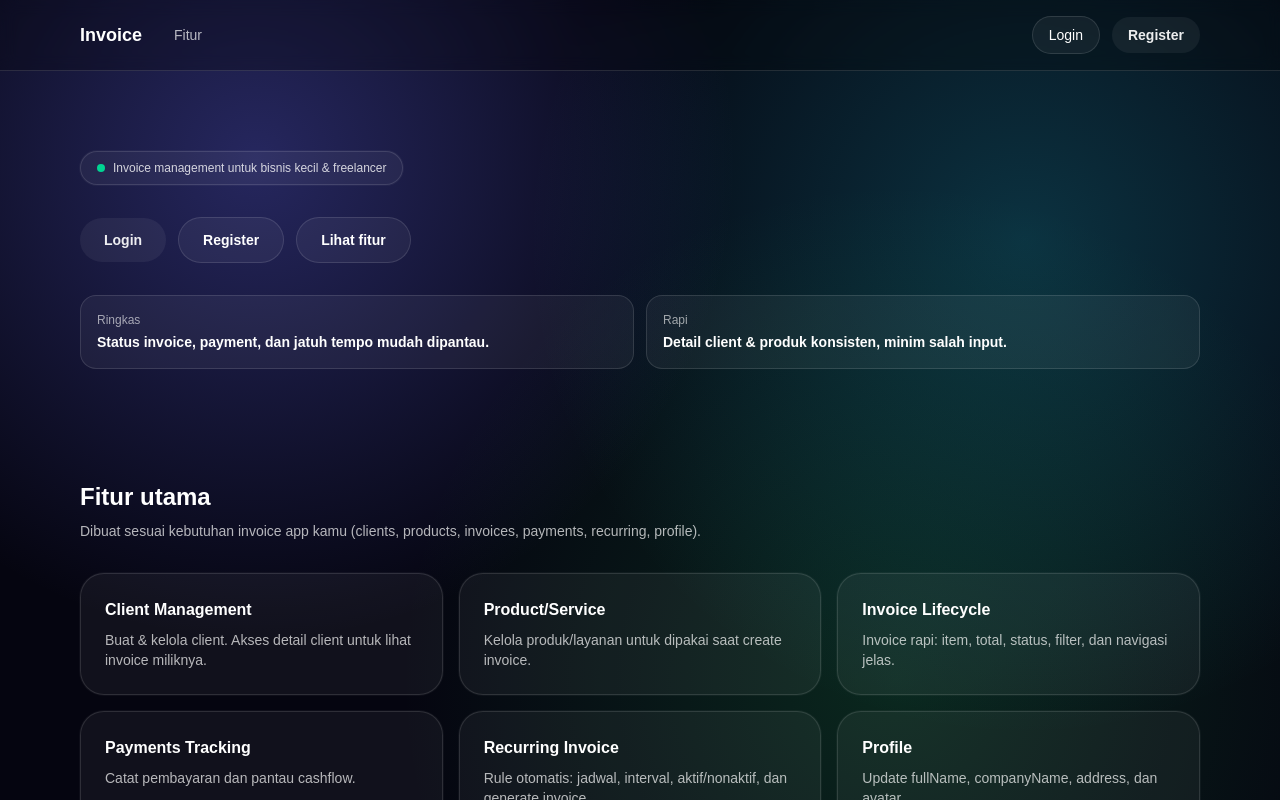
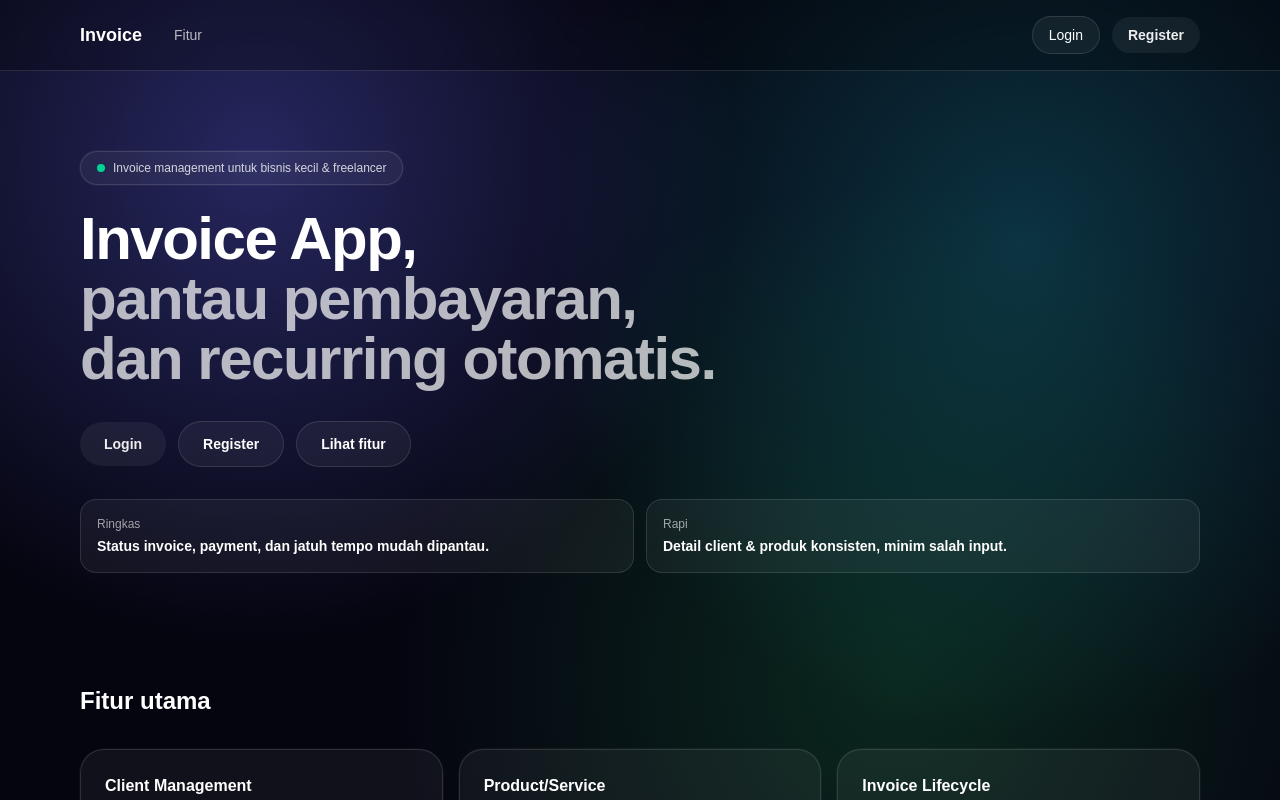
Before and after one commit to Duann97/Invoice-fe, a Next.js app: page / in a window 1280 px wide. Shown: the top 800 px of the page. Built offline with nearby package versions, Linux system fonts and the light colour scheme.

Commit message:
fix : ssuper final invoice fe

```diff
--- a/app/page.tsx
+++ b/app/page.tsx
@@ -59,6 +59,12 @@ export default function HomePage() {
           <div className="md:col-span-2">
             <Pill>Invoice management untuk bisnis kecil & freelancer</Pill>
 
+            <h1 className="mt-6 text-4xl font-extrabold tracking-tight text-white md:text-6xl">
+              Invoice App,
+              <span className="block text-white/70">pantau pembayaran,</span>
+              <span className="block text-white/70">dan recurring otomatis.</span>
+            </h1>
+
 
 
             <div className="mt-8 flex flex-wrap items-center gap-3">
@@ -108,10 +114,7 @@ export default function HomePage() {
         <div className="flex items-end justify-between gap-6">
           <div>
             <h2 className="text-2xl font-bold text-white">Fitur utama</h2>
-            <p className="mt-2 max-w-2xl text-sm text-white/70">
-              Dibuat sesuai kebutuhan invoice app kamu (clients, products, invoices,
-              payments, recurring, profile).
-            </p>
+
           </div>
         </div>
 
```
